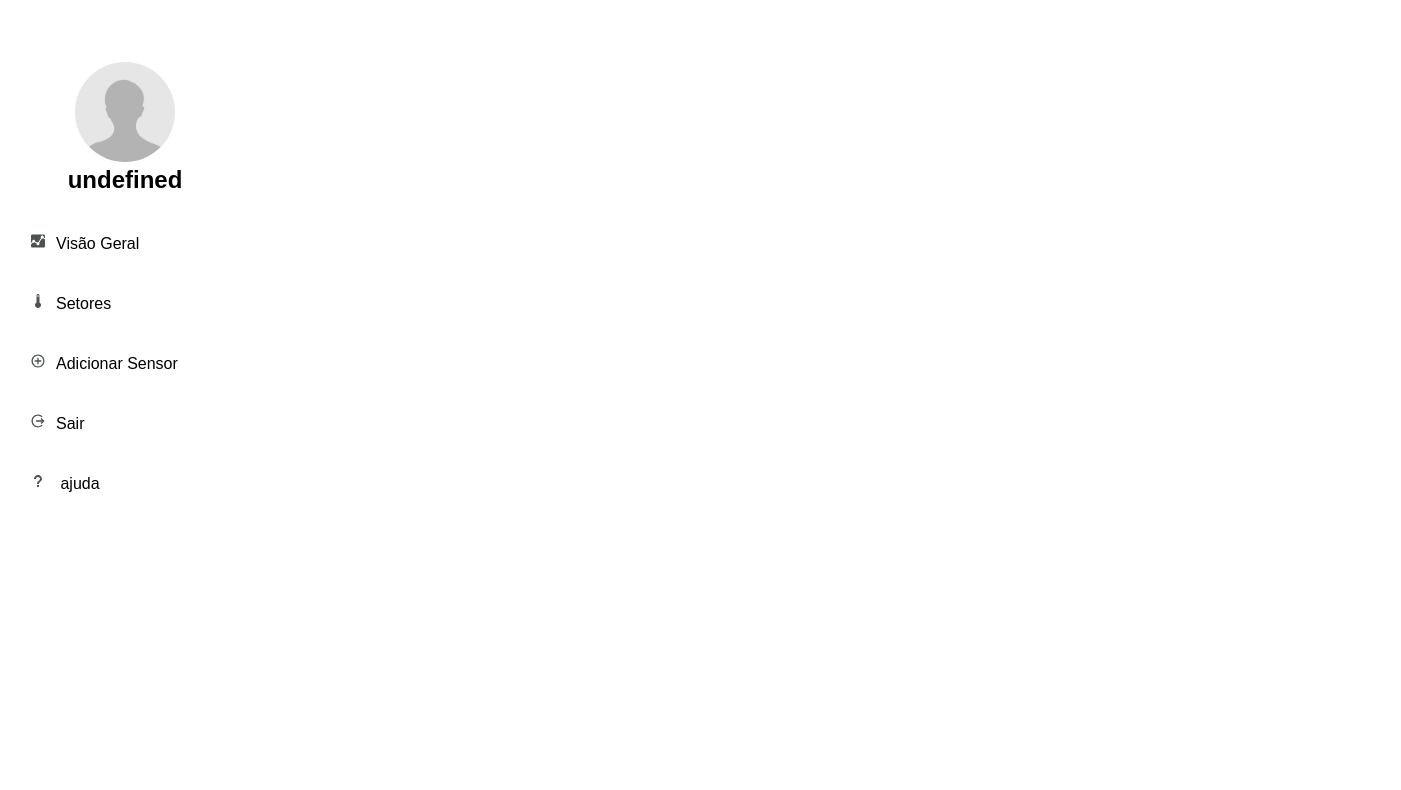
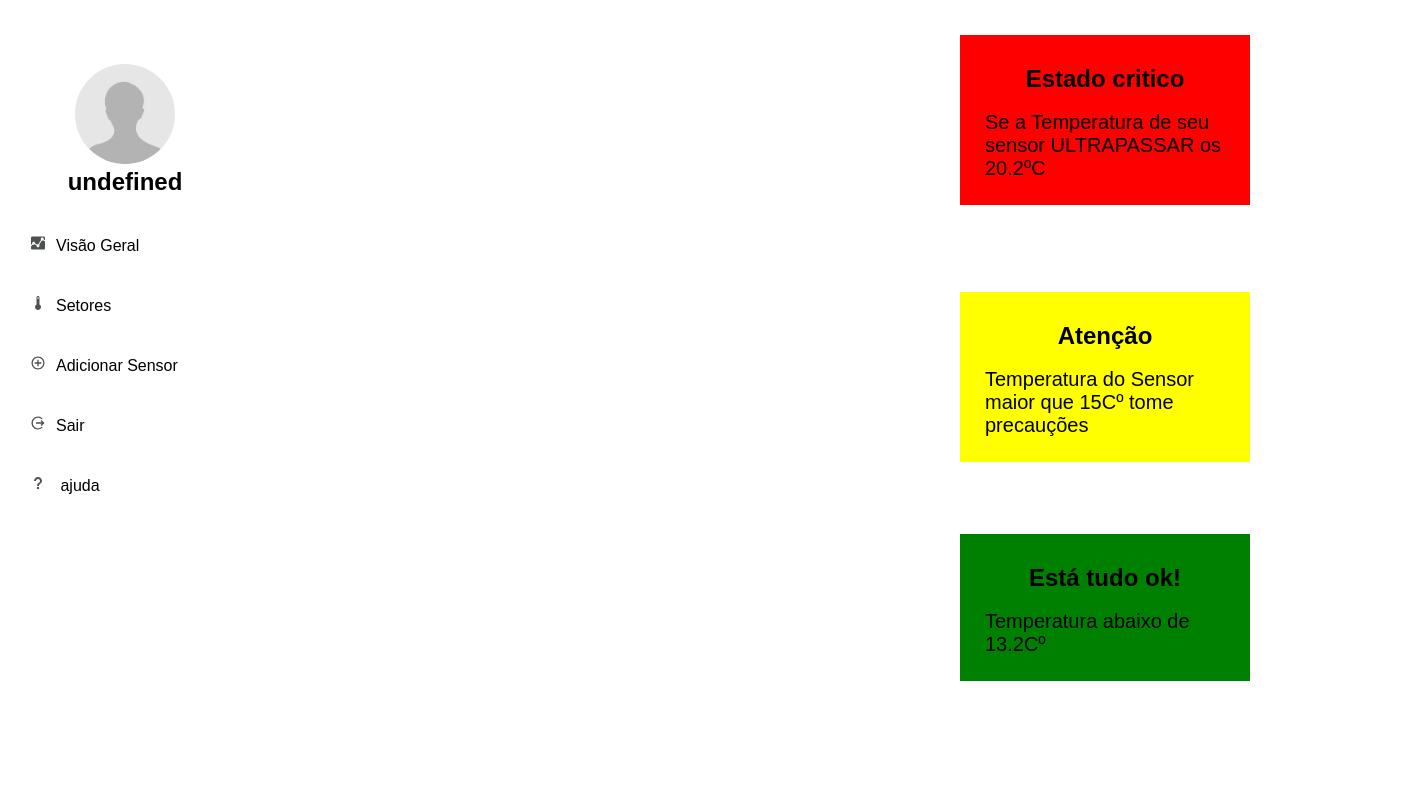
Before and after one commit to Marcos-HVB/site-institucional, a website: page site-institucional/public/dashboard/dashgeral.html in a window 1280 px wide. Shown: the part 62-852 px from the top of the page, 1401 px wide, since content can reach past the window. After the commit the page ends 826 px from the top, so only its background shows below. Drawn offline with nearby package versions, Linux system fonts and the light colour scheme; no server answers.

Commit message:
BREVES KPIS

```diff
--- a/site-institucional/public/css/dashboard.css
+++ b/site-institucional/public/css/dashboard.css
@@ -1,4 +1,4 @@
-.dash{
+.dash {
     width: 100%;
     height: 100%;
     margin-top: 1%;
@@ -12,12 +12,13 @@
 
 
 
-.helpdesk{
-   color: red;
+.helpdesk {
+    color: red;
     text-decoration: none;
 
 }
-.grafico{
+
+.grafico {
 
     width: 500px;
     display: flex;
@@ -25,13 +26,13 @@
 
 }
 
-h2{
+h2 {
     text-align: center;
     margin-top: 2%;
 
 }
 
-.conteudoDash{
+.conteudoDash {
 
     width: 100%;
     height: 100vh;
@@ -39,30 +40,83 @@ h2{
 
 }
 
-.containerdash{
+.containerdash {
 
-    float:left;
+    float: left;
     /* display: flex;
     flex-direction: column; */
-    width: 100%;
-    height: 100%;
-    padding-left: 10%;
+    width: 50%;
+    height: 50%;
+    padding-left: 25%;
 
 
 }
 
-.conteudoCards{
+.avisos {
+    margin-right: 30px;
+    /* margin-top: 25VH; */
+    display: flex;
+    flex-direction: column;
+    transition: 0.4s;
+
+}
+
+/* .avisos:hover {
+    transition: 0.4s;
+    box-shadow: -3px 3px #00000055;
+} */
+
+.avisos span {
+    font-size: 20px;
+}
+
+.verde {
+    padding: 25px;
+    background-color: green;
+    margin-top: 25%;
+}
+
+.vermelho {
+    padding: 25px;
+    margin-top: 15%;
+    background-color: red;
+}
+
+.amarelo {
+    padding: 25px;
+    margin-top: 30%;
+    background-color: yellow;
+
+}
+
+.verde:hover,
+.amarelo:hover,
+.vermelho:hover {
+    /* SE DESCOMENTAR ESSE PADDIN O BAGULHO VAI SE MEXER PRA EXPANDIR  */
+    /* padding: 35px; */
+    color: white;
+    transition: 0.4s;
+    /* box-shadow: -3px 3px #00000055; */
+
+}
+
+.amarelo {
+    color: black;
+}
+
+
+.conteudoCards {
     /* display: flex; */
     /* justify-content: space-around; */
 }
 
 
-.card{
+.card {
     display: flex;
     flex-direction: column;
     justify-content: space-evenly;
     font-size: 2.5rem;
-    color:#fff;
+    color: #fff;
     margin-top: 10%;
     width: 30vw;
     height: 20%;
@@ -72,17 +126,17 @@ h2{
     transition: 0.4s;
 }
 
-.card:hover{
+.card:hover {
     transition: 0.4s;
     box-shadow: -3px 3px #00000055;
 }
 
-.card hr{
+.card hr {
     width: 100%;
-    border:1px solid #fff;
+    border: 1px solid #fff;
 }
 
-.dado{
+.dado {
 
     display: flex;
     flex-direction: column;
@@ -98,7 +152,7 @@ h2{
 
 }
 
-.kpi1{
+.kpi1 {
     display: flex;
     flex-direction: column;
     justify-content: space-around;
@@ -106,7 +160,7 @@ h2{
     align-items: center;
 }
 
-.kpi2{
+.kpi2 {
     display: flex;
     flex-direction: column;
     justify-content: space-around;
@@ -116,19 +170,19 @@ h2{
 
 }
 
-.containerkpi{
+.containerkpi {
     display: flex;
     flex-direction: row;
 
 }
 
-.recados{
+.recados {
 
     display: flex;
     justify-content: space-evenly;
-    border-style:inset ;
+    border-style: inset;
     border-radius: 10px;
-    background-color:#ffffff99 ;
+    background-color: #ffffff99;
     margin: 5%;
     width: 100%;
     display: flex;
@@ -137,7 +191,7 @@ h2{
 
 }
 
-.contrecados{
+.contrecados {
     display: flex;
     justify-content: center;
     align-items: center;
@@ -146,34 +200,35 @@ h2{
 
 }
 
-.critico{
+.critico {
 
-    text-shadow: 0.1em 0.1em rgba(28, 28, 29, 0.482) ;
+    text-shadow: 0.1em 0.1em rgba(28, 28, 29, 0.482);
     font-size: 20;
     font-weight: bold;
-    margin:2%;
+    margin: 2%;
 
 }
-.temperaturaAlta{
+
+.temperaturaAlta {
 
     color: #FF4500;
     text-shadow: 0.1em 0.1em #ffa60086;
 }
 
-.atencao{
+.atencao {
 
     font-size: 20;
     font-weight: bold;
-    margin:2%;
+    margin: 2%;
 }
 
-.temperaturaBaixa{
+.temperaturaBaixa {
 
     color: #00BFFF;
     text-shadow: 0.1em 0.1em #4683b48a;
 }
 
-.temperaturaAlarmante{
+.temperaturaAlarmante {
 
     color: red;
 
--- a/site-institucional/public/dashboard/dashgeral.html
+++ b/site-institucional/public/dashboard/dashgeral.html
@@ -60,7 +60,7 @@
 
     </div>
     <!--Fim sidebar-->
-    <div class="containerGeral">
+    <!-- <div class="containerGeral"> -->
 
     <div class="conteudoDash">
 
@@ -74,8 +74,19 @@
 
 
         </div>
+        <div class="avisos">
+
+            <div class="vermelho"> <h2>Estado critico</h2><br> <span> Se a Temperatura de seu sensor ULTRAPASSAR os 20.2ºC </span></div>
+
+            <div class="amarelo"> <h2>Atenção</h2><br><span>Temperatura do Sensor maior que 15Cº tome precauções</span></div>
+
+            <div class="verde"> <h2>Está tudo ok!</h2><br> <span> Temperatura abaixo de 13.2Cº</span></div>
+
+
+
         </div>
     </div>
+    <!-- </div> -->
 
 </body>
 
@@ -114,7 +125,7 @@
                             0°C
                             </div>`
 
-                            if(contador % 2 != 0){
+                        if (contador % 2 != 0) {
                             // conteudoCards.innerHTML += '<br>'
                         }
 
--- a/site-institucional/src/database/config.js
+++ b/site-institucional/src/database/config.js
@@ -22,7 +22,7 @@ var mySqlConfig = {
     host: "localhost",
     database: "oncotech",
     user: "root",
-    password: "@Tapiocas1976",
+    password: "thiagohalls",
 };
 
 function executar(instrucao) {
```
Lines whose indentation alone changed are shown as unchanged.
